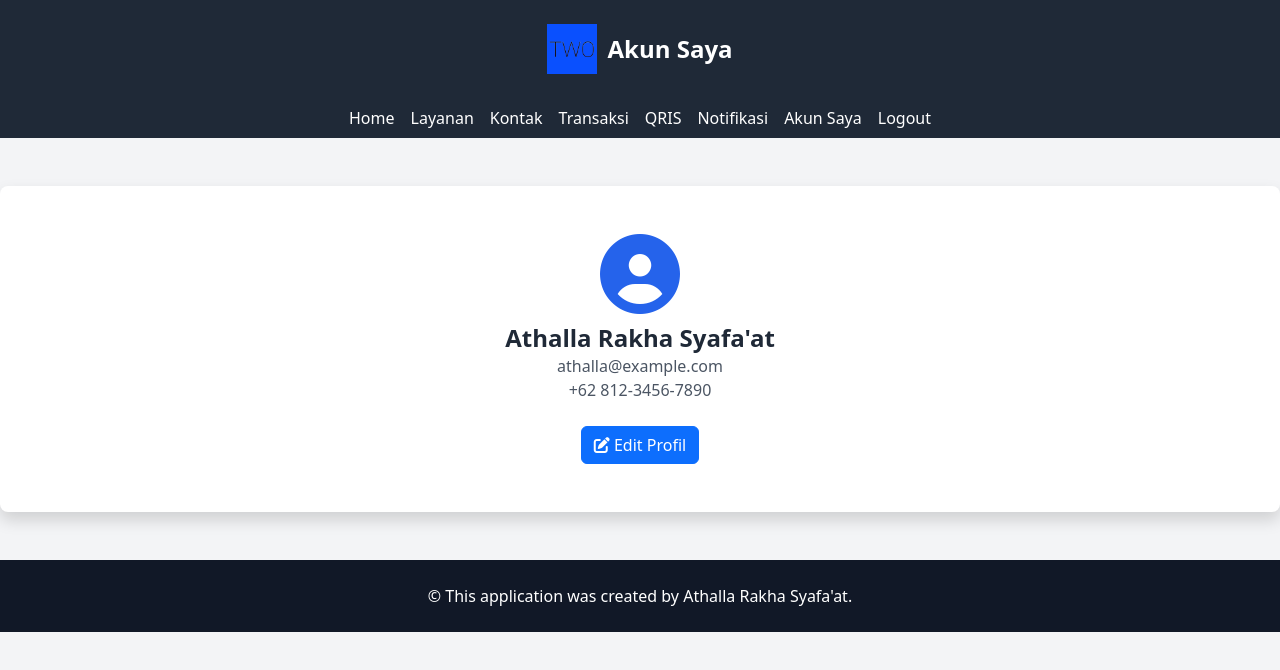
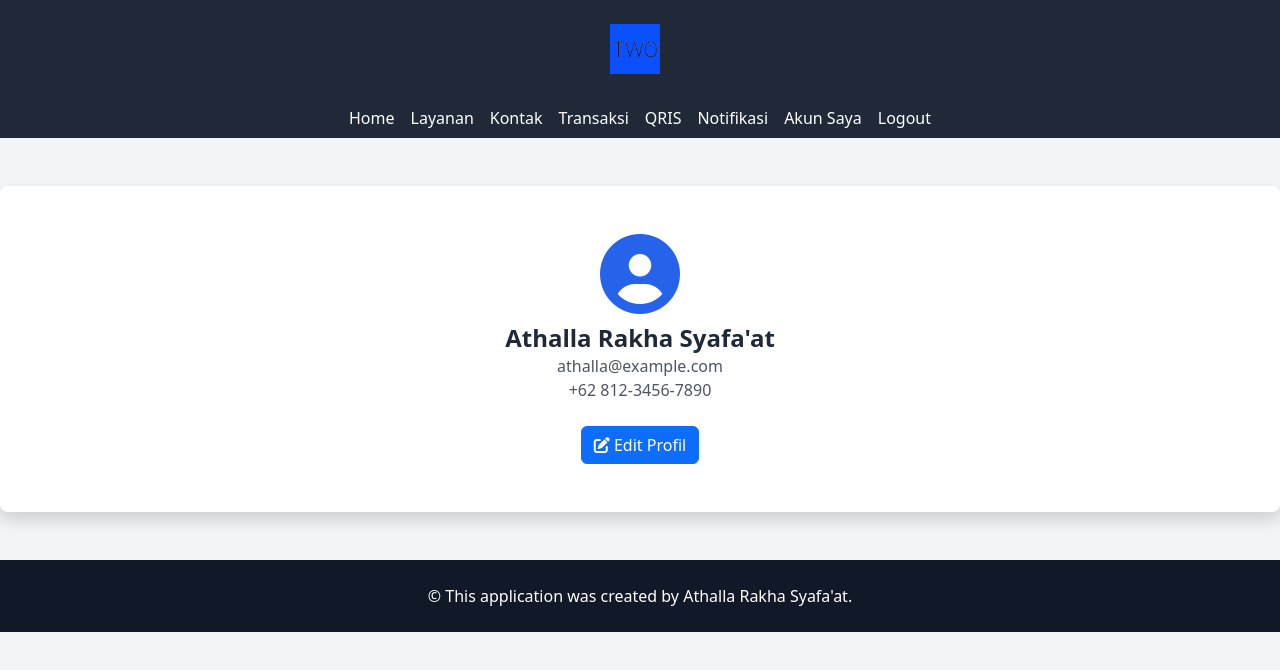
Before and after one commit to AthallaRakhaSyaft/banktwo, a plain HTML site: page profil.html in a window 1280 px wide. Drawn offline with nearby package versions, Linux system fonts and the light colour scheme.

Commit message:
Update profil.html

```diff
--- a/profil.html
+++ b/profil.html
@@ -37,7 +37,6 @@
 <body class="bg-gray-100">
     <header class="bg-gray-800 text-white text-center py-4 flex justify-center items-center">
         <img src="logo.jpg" alt="Logo" class="logo">
-        <h1 class="text-2xl font-bold">Akun Saya</h1>
     </header>
 
     <nav class="bg-gray-800 text-white py-2">
```
